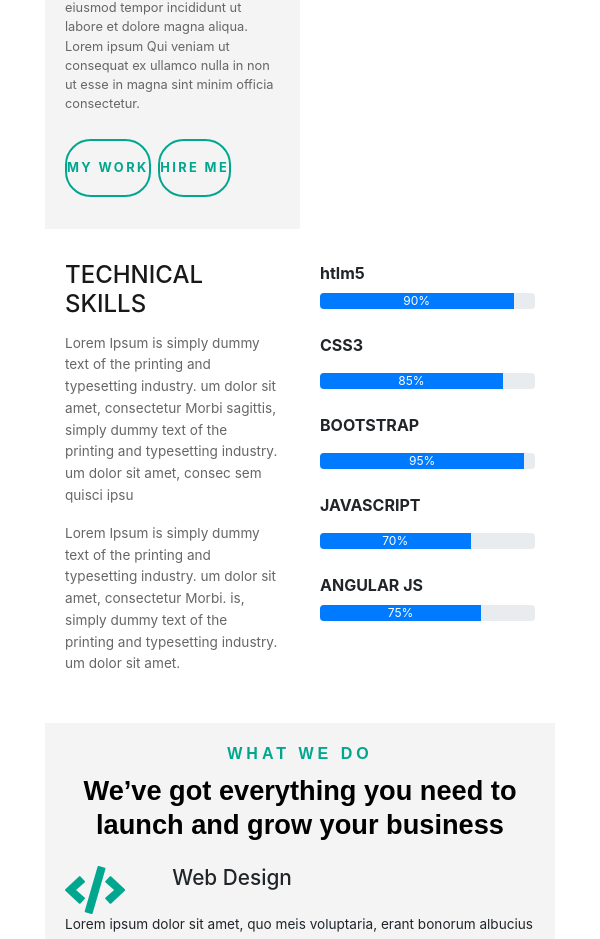
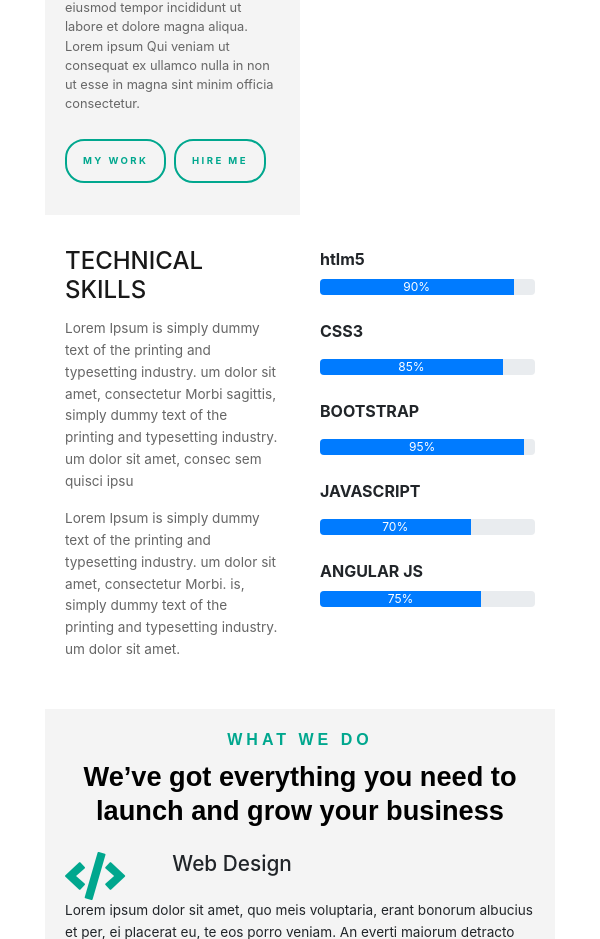
Before and after one commit to joshisurbhi97/surbhijoshi, a plain HTML site: page index.html in a window 600 px wide. Shown: the part 913-1852 px from the top of the page. Drawn offline with nearby package versions, Linux system fonts and the light colour scheme.

Commit message:
about button update

```diff
--- a/css/style.css
+++ b/css/style.css
@@ -59,21 +59,8 @@ max-width:100%;
 }
 
 /************************************nabarrrrrrrr endddddddddddd**************************************/
-@media (min-width: 707px) and (max-width: 767px) {
-    .parallax {
 
-       // background-position: 100px 0 !important;
 
-    }
-}
-@media (max-width: 706px) {
-    .parallax {
-
-       /* background-position: 50px 0 !important; */
-
-    }
-}
-/* https://joshisurbhi97.github.io/surbhijoshi/images/1.jpg */
 @media (max-width: 767px) {
     .parallax {
         background:url(https://joshisurbhi97.github.io/surbhijoshi/images/11.jpg) no-repeat center !important;
@@ -274,12 +261,7 @@ margin-bottom:0;
         border:none!important;
         border-radius:0 !important;
     }
-    /* .about-right{
 
-        background:url(/images/01.jpg) no-repeat -300px -100px;
-       height:507px;
-        padding:0;
-        } */
 
         @media (min-width: 992px) and (max-width: 1199px) {
 
@@ -328,14 +310,16 @@ margin-bottom:0;
             .about-left ul li .btn.about-btn, .about-left ul li .btn.hire-btn{
                 border:2px solid #00a78e;
                 border-radius:2em;
-                padding: 0 !important;
+                padding: 0 1rem 0 1rem!important;
+                line-height: 2.5rem !important;
+                font-size: 0.6rem;
                 }
                 .btn-outline-success {
 
                     letter-spacing: .15rem;
-                    line-height: 2rem !important;
+                    /* line-height: 0rem !important; */
                     margin-top: .6rem;
-                    font-size: 0.6rem;
+                    /* font-size: 0.6rem; */
                     padding: 0 !important;
 
                 }
```
Also changed, not shown: images/12.jpg (added).
